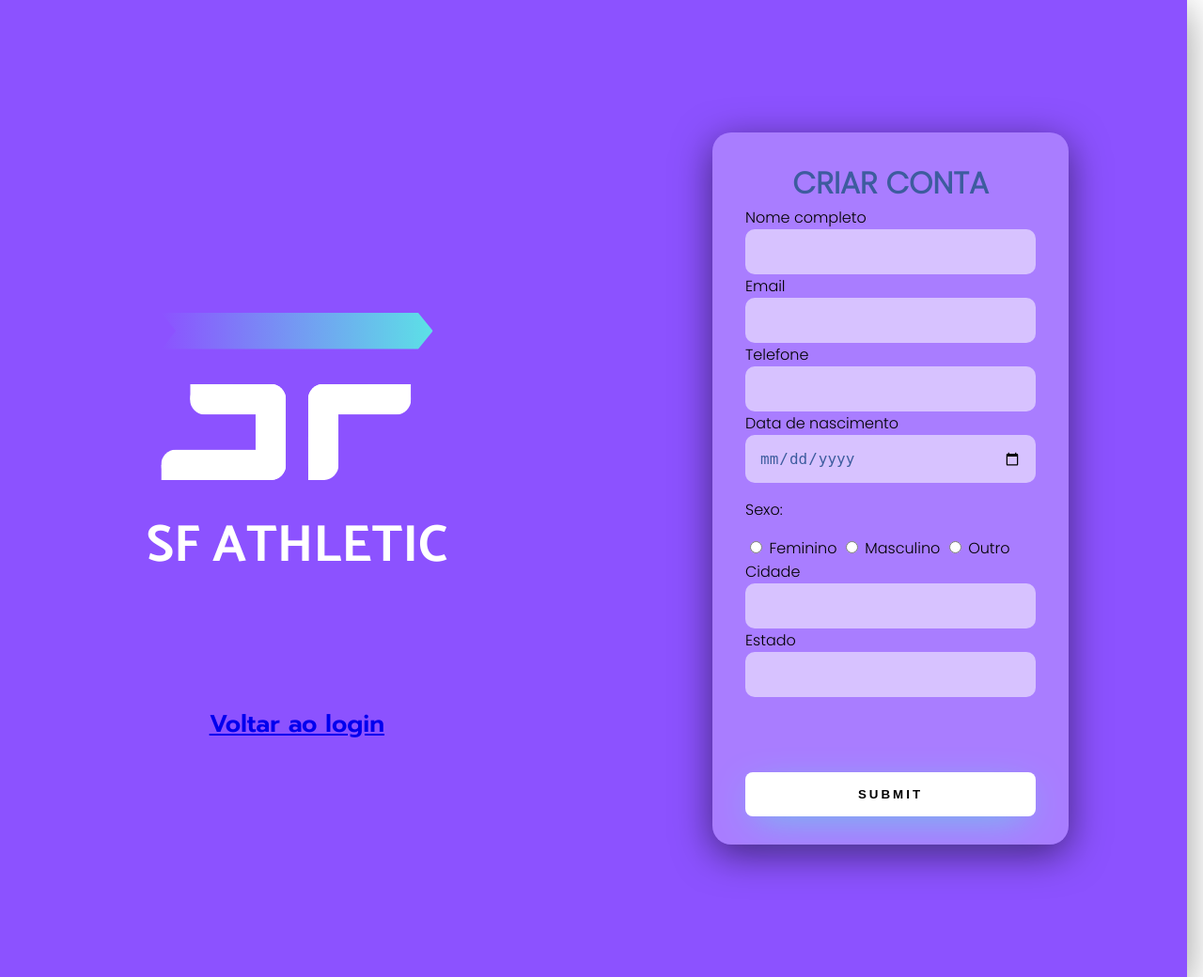
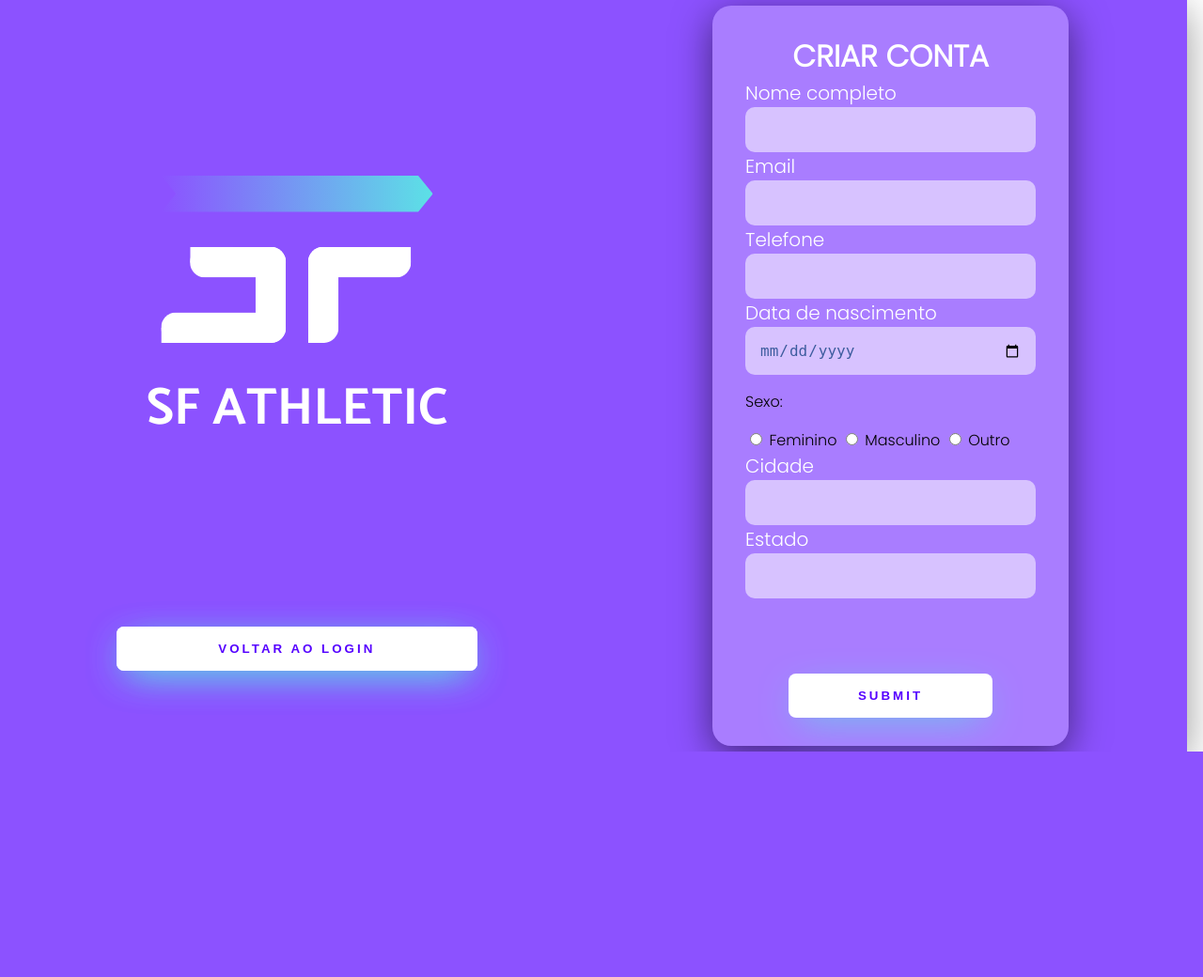
Before and after one commit to MaMachadx/SF-ATHLETIC, a PHP site: page /TelaCadastro.html in a window 1280 px wide. Shown: the whole page at 94% size. After the commit the page ends 800 px from the top, so only its background shows below. Run offline with PHP 8.4, Linux system fonts and the light colour scheme.

Commit message:
20-09 escola

```diff
--- a/CAD.css
+++ b/CAD.css
@@ -16,7 +16,7 @@ body * {
 
 .main-cad{
     width: 98.7vw;
-    height: 130vh;
+    height: 100vh;
     background-color: #8C52FF;
     display: flex;
     justify-content: center;
@@ -73,7 +73,7 @@ body * {
 }
 
 .card-cad > h1{
-    color: rgb(61, 92, 158);;
+    color: #ffffff;
     font-weight: 1000;
     margin: 0;
 }
@@ -85,6 +85,16 @@ body * {
 .inputBox{
     position: relative;
     flex-direction: column;
+}
+
+.inputBox > label{
+    font-size: 2.5vh;
+    color: #ffffff;
+}
+
+.inputBox > p{
+    font-size: 2.5vh;
+    color: #ffffff;
 }
 
 .inputBox > input{
@@ -100,43 +110,10 @@ body * {
     box-sizing: border-box;
 }
 
-/*//////////////////////////////////////////////////////////////////////*/
-
-.textfield{
-    width: 100%;
-    display: flex;
-    flex-direction: column;
-    align-items: flex-start;
-    justify-content: center;
-    margin: 10px 0px;
-}
-
-.textfield > input{
-    width: 100%;
-    border: none;
-    border-radius: 10px;
-    padding: 15px;
-    background: rgba(255, 255, 255, 0.534);
-    color: rgb(61, 92, 158);
-    font-size: 12pt;
-    /*box-shadow: 0px 10px 40px rgba(0, 0, 0, 0.473);*/
-    outline: none;
-    box-sizing: border-box;
-}
-
-.textfield > label{
-    color: rgb(61, 92, 158);
-    font-weight: 800;
-    margin-bottom: 10px;
-}
-
-.textfield > input::placeholder{
-    color: rgba(126, 171, 214, 0.801);
-    font-weight: 700;
-}
+/*////////////////////////////////////////////////////////////////////////////////////////////////////////////////////////////////////////////*/
 
 .btn-cadastrar{
-    width: 100%;
+    width: 70%;
     padding: 16px 0px;
     margin-top: 10vh;
     border: none;
@@ -145,19 +122,54 @@ body * {
     text-transform: uppercase;
     font-weight: 800;
     letter-spacing: 3px;
-    /*color: rgb(38, 80, 177);*/
     background: rgb(255, 255, 255);
     cursor: pointer;
     box-shadow: 0px 10px 40px -12px #5CE1E6;
     transition: .3s;
+    text-decoration-line: none;
+    color: #5500ff;
 }
 
-.btn-cad > a{
-    text-decoration: none;
-    color: #5CE1E6;
+.btn-cadastrar:hover{
+    letter-spacing: 5px;
 }
 
-.btn-cad:hover{
+.btn-voltar:hover{
+    letter-spacing: 5px;
+}
+
+.btn-voltar{
+    width: 30vw;
+    margin-top: 10vh;
+    outline: none;
+    border-radius: 8px;
+    font-weight: 800;
+    letter-spacing: 3px;
+    background: rgb(255, 255, 255);
+    box-shadow: 0px 10px 40px -12px #5CE1E6;
+    text-decoration-line: none;
+    transition: .3s;
+}
+
+.btn-voltar > button{
+    padding: 16px 0px;
+    width: 100%;
+    height: 100%;
+    border: none;
+    outline: none;
+    text-transform: uppercase;
+    font-weight: 700;
+    letter-spacing: 3px;
+    background: rgb(255, 255, 255);
+    cursor: pointer;
+    box-shadow: 0px 10px 40px -12px #5CE1E6;
+    transition: .3s;
+    text-decoration-line: none;
+    color: #5500ff;
+    border-radius: 8px;
+}
+
+.btn-voltar> button:hover{
     letter-spacing: 5px;
 }
 
--- a/TelaCadastro.html
+++ b/TelaCadastro.html
@@ -14,7 +14,7 @@
 
         <div class="left-cad">
             <img src="imagens/6.png " class="left-login-image">
-            <h1><a href="TelaInicio.html">Voltar ao login</a></h1>
+            <a class="btn-voltar" href="TelaInicio.html"><button>Voltar ao login</button></a>
         </div>
 
         <div class="right-cad">
@@ -55,7 +55,8 @@
                             <label for="estado">Estado</label>
                             <input type="text" name="estado" id="estado" class="InputUser" required>
                         </div>
-                        <input type="submit" name="submit" id="submit" class="btn-cadastrar">
+                        <center><input type="submit" name="submit" id="submit" class="btn-cadastrar"></center>
+
                     </form>
                 </div>
             </div>
```
Also changed, not shown: INI.css (+13 -8 lines).
